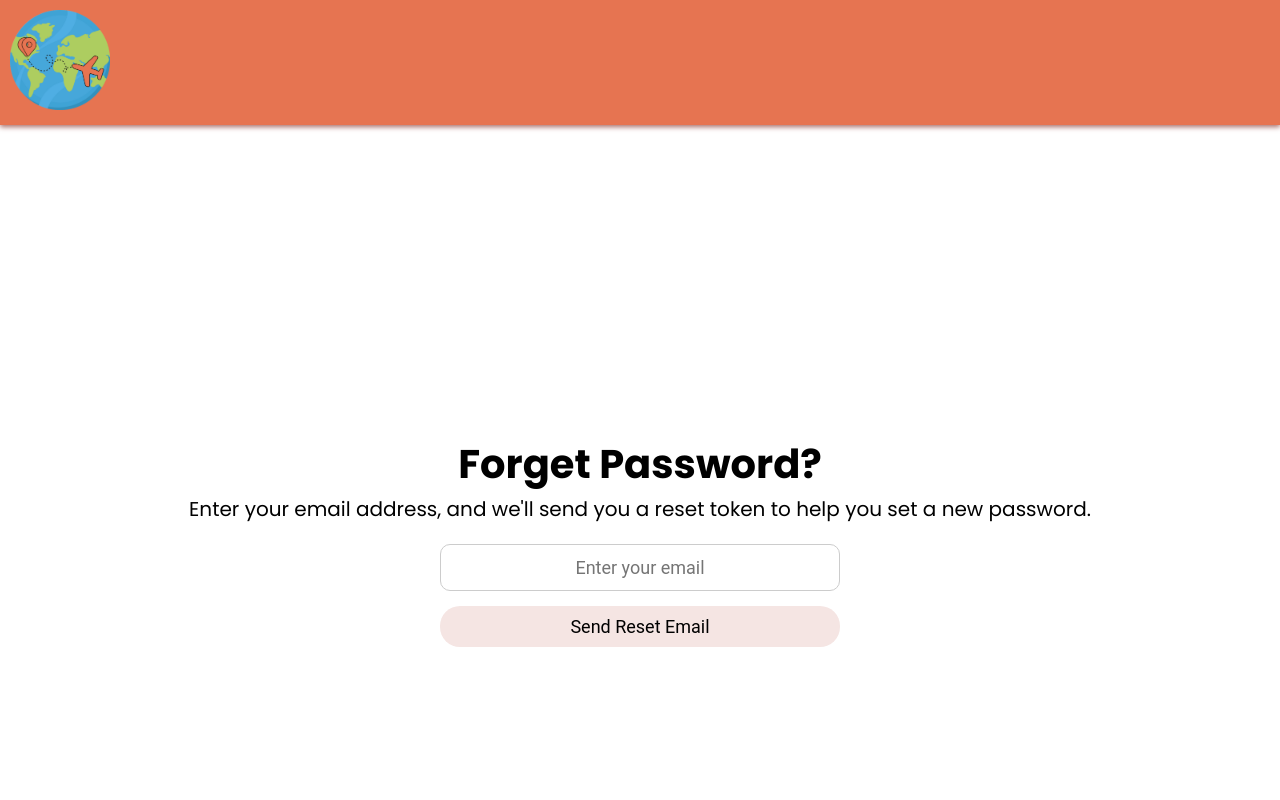
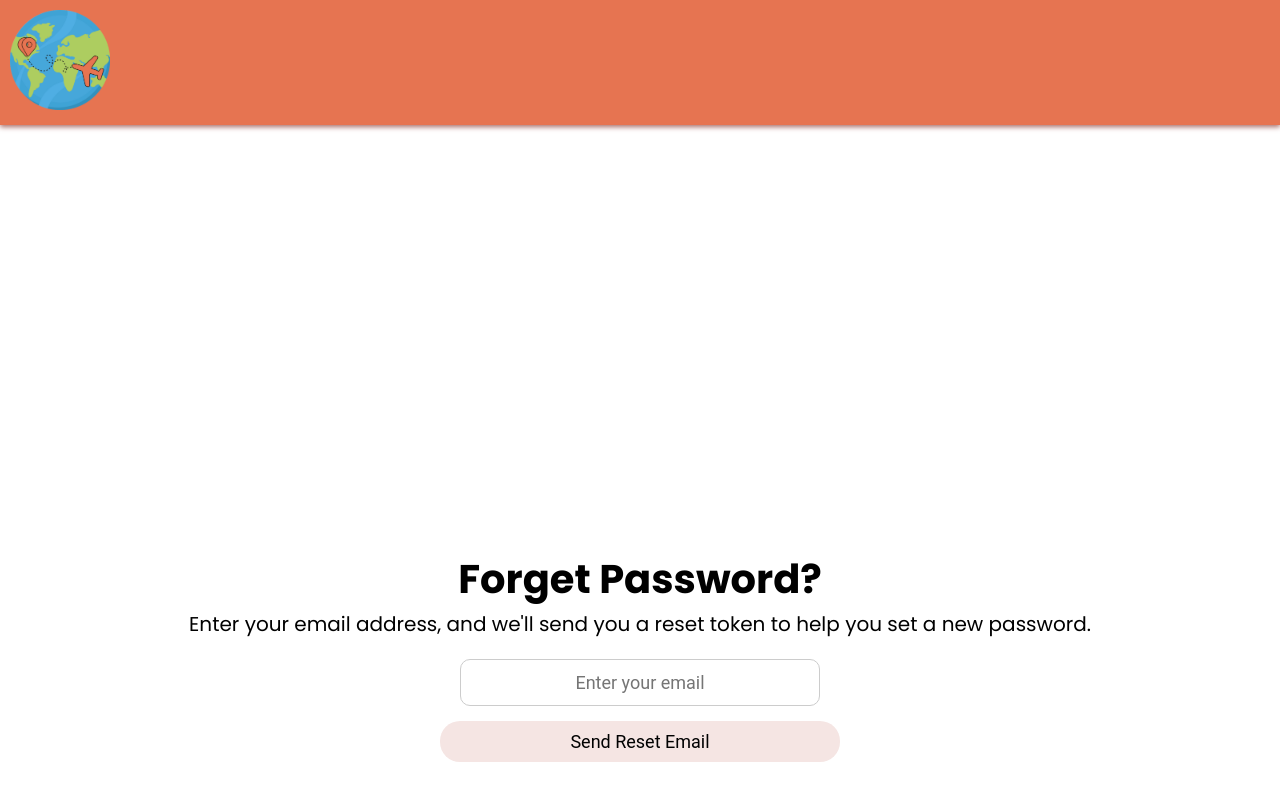
Before and after one commit to MeetMyRoute/T3A2-FullStackApp-PartB-FrontEnd, a React (Vite) app: page /reset-password in a window 1280 px wide. Shown: the top 800 px of the page. Built offline with nearby package versions, Linux system fonts and the light colour scheme.

Commit message:
changed font and fixed passwordreset styling

```diff
--- a/src/index.css
+++ b/src/index.css
@@ -1,10 +1,8 @@
+@import url('https://fonts.googleapis.com/css2?family=Poppins:ital,wght@0,100;0,200;0,300;0,400;0,500;0,600;0,700;0,800;0,900;1,100;1,200;1,300;1,400;1,500;1,600;1,700;1,800;1,900&display=swap');
+
 :root {
-  font-family: "Open Sans", sans-serif;
+  font-family: 'Poppins', sans-serif;
   font-optical-sizing: auto;
-  font-weight: 400;
-  font-style: normal;
-  font-variation-settings:
-    "wdth" 100;
 
   --primary-color: #e67451;
   --background-color: white;
--- a/src/stylesheets/PasswordReset.css
+++ b/src/stylesheets/PasswordReset.css
@@ -1,15 +1,9 @@
-@import url('https://fonts.googleapis.com/css2?family=Poppins:ital,wght@0,100;0,200;0,300;0,400;0,500;0,600;0,700;0,800;0,900;1,100;1,200;1,300;1,400;1,500;1,600;1,700;1,800;1,900&display=swap');
-
-body {
-    font-family: 'Poppins', sans-serif;
-}
-
 .forget-reset-page {
     display: flex;
     justify-content: center;
     align-items: center;
     flex-direction: column;
-    min-height: 100vh;
+    min-height: 86vh;
     padding: 0 20px;
     box-sizing: border-box;
     flex-grow: 1;
@@ -53,6 +47,7 @@ body {
     border: 1px solid #ccc;
     border-radius: 10px;
     word-wrap: break-word;
+    margin-left: 9rem;
 }
 
 .button {
@@ -101,8 +96,9 @@ body {
 
 @media (min-width: 768px) {
     .forget-reset-page {
-        justify-content: flex-start;
+        justify-content: center;
         padding-top: 20px;
+        min-height: 103rem;
     }
 
     .instruction-text {
@@ -115,6 +111,10 @@ body {
 
     h1 {
         font-size: 36px;
+    }
+
+    .input-field {
+        margin-left: 10rem;
     }
 }
 
@@ -136,4 +136,9 @@ body {
     h1 {
         font-size: 40px;
     }
+
+    .input-field {
+        margin-left: 2rem;
+        margin-right: 2rem;
+    }
 }
```
